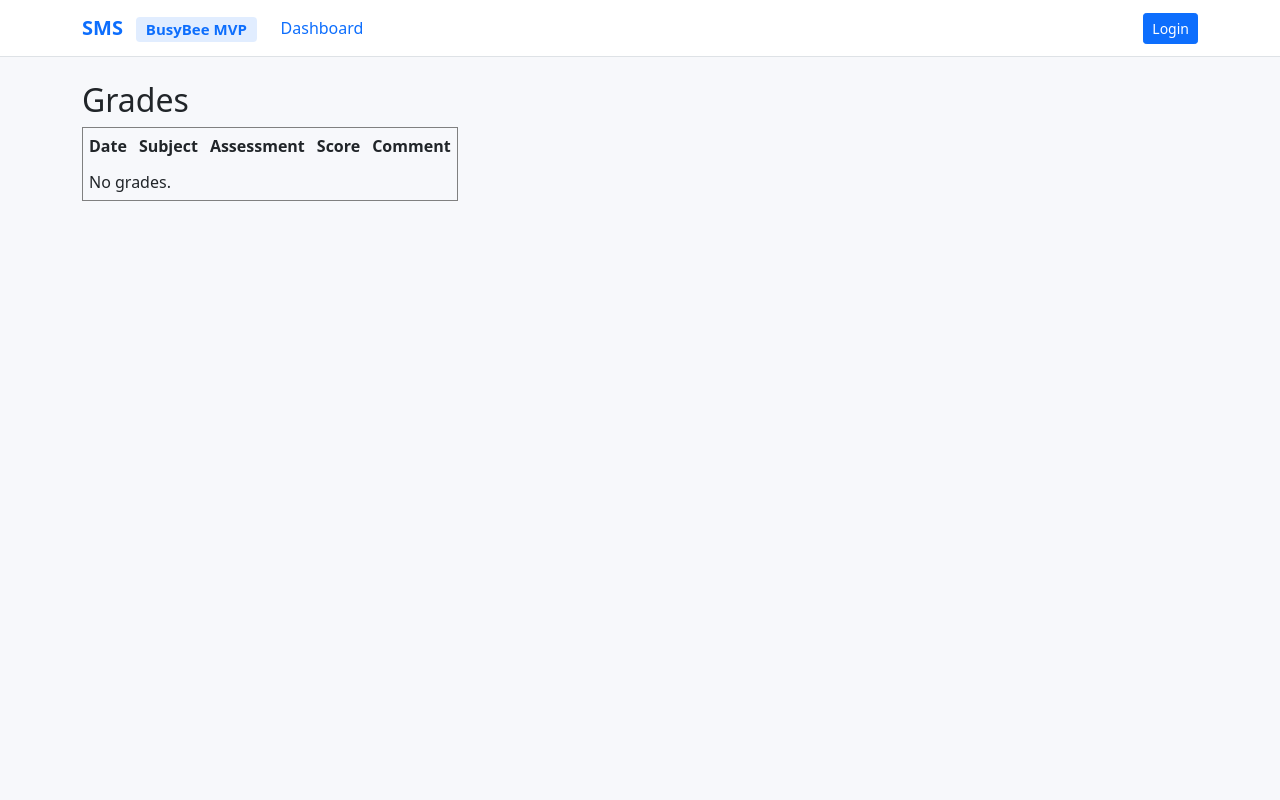
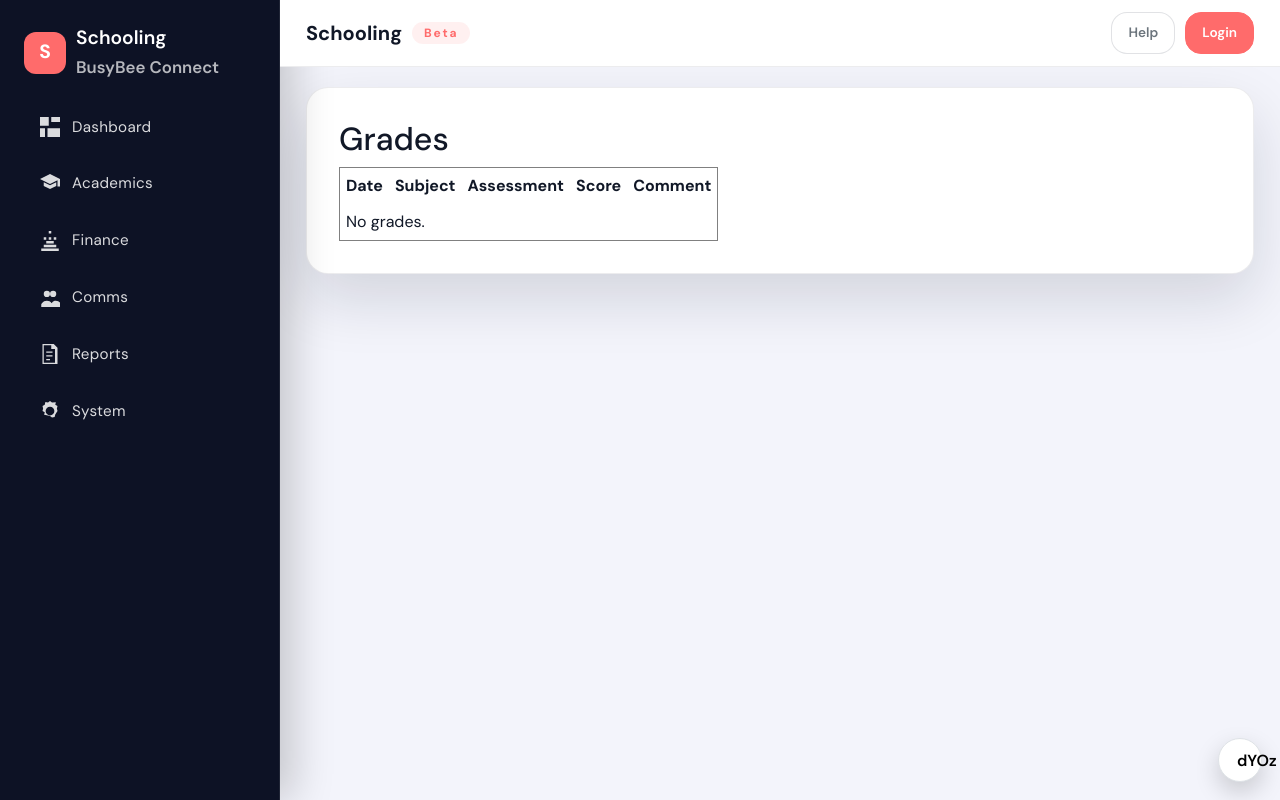
Before and after one commit to McArenaHart/school-management-system, a Django app: template sms/templates/academics/my_grades.html in a window 1280 px wide. Run offline with Django 5.2, Linux system fonts and the light colour scheme; the template is opened without the code that fills it, so the values that code supplies are empty; some libraries are stand-ins or nearby versions.

Commit message:
Simplify navbar to help + avatar

```diff
--- a/sms/templates/base.html
+++ b/sms/templates/base.html
@@ -8,97 +8,147 @@
 
     <!-- Bootstrap 5 -->
     <link href="{% static 'assets/vendor/css/bootstrap.min.css' %}" rel="stylesheet"/>
-
-    <style>
-      body { background: #f7f8fb; }
-      .card { border: 0; box-shadow: 0 6px 18px rgba(24, 39, 75, 0.06); }
-      .badge-soft { background: rgba(13,110,253,.12); color: #0d6efd; }
-      .nav-pill-active { background: rgba(13,110,253,.12) !important; border-radius: 999px; }
-      .nav-link { border-radius: 999px; }
-    </style>
+    <link href="{% static 'assets/css/dashboard.css' %}" rel="stylesheet"/>
+    <link href="https://fonts.googleapis.com/css2?family=DM+Sans:wght@400;500;600;700&display=swap" rel="stylesheet">
   </head>
 
   <body>
-    <nav class="navbar navbar-expand-lg bg-white border-bottom sticky-top">
-      <div class="container">
-        <a class="navbar-brand fw-bold" href="{% url 'accounts:dashboard' %}">
-          SMS <span class="badge badge-soft ms-2">BusyBee MVP</span>
-        </a>
-
-        <button class="navbar-toggler" type="button" data-bs-toggle="collapse" data-bs-target="#navMain">
-          <span class="navbar-toggler-icon"></span>
+    <button id="themeToggle" class="btn btn-light border position-fixed" style="bottom: 18px; right: 18px; z-index: 1100; box-shadow: 0 10px 24px rgba(0,0,0,0.18); border-radius: 50%; width: 44px; height: 44px; display: grid; place-items: center;">
+      <span id="themeIcon" aria-hidden="true">dYOz</span>
+      <span class="visually-hidden">Toggle theme</span>
     </button>
 
-        <div class="collapse navbar-collapse" id="navMain">
-          <ul class="navbar-nav me-auto mb-2 mb-lg-0">
-            <li class="nav-item">
-              <a class="nav-link {% if request.resolver_match and request.resolver_match.view_name == 'accounts:dashboard' %}nav-pill-active{% endif %}"
-                href="{% url 'accounts:dashboard' %}">
-                Dashboard
+    <div class="app-shell">
+      <aside class="sidebar">
+        <div class="brand">
+          <div class="dot">S</div>
+          <div>
+            <div>Schooling</div>
+            <small>BusyBee Connect</small>
+          </div>
+        </div>
+        <nav>
+          <a href="{% url 'accounts:dashboard' %}" class="{% if request.resolver_match and request.resolver_match.view_name == 'accounts:dashboard' %}active{% endif %}">
+            <svg viewBox="0 0 16 16"><path d="M0 0h7v7H0zM9 0h7v4H9zM0 9h4v7H0zM6 9h10v7H6z"/></svg>
+            <span>Dashboard</span>
           </a>
-            </li>
+          <a href="{% url 'academics:my_timetable' %}" class="{% if request.resolver_match and request.resolver_match.app_name == 'academics' %}active{% endif %}">
+            <svg viewBox="0 0 16 16"><path d="M8 0 0 4l8 4 6-3v5h2V4L8 0Zm0 9L3 6.5v3L8 12l5-2.5v-3L8 9Z"/></svg>
+            <span>Academics</span>
+          </a>
+          <a href="{% url 'finance:my_fees' %}" class="{% if request.resolver_match and request.resolver_match.app_name == 'finance' %}active{% endif %}">
+            <svg viewBox="0 0 16 16"><path d="M1 14h14v2H1zm2-3h10v2H3zm2-3h6v2H5zm2-3h2v2H7zm-4 0h2v2H3zm8 0h2v2h-2zM7 2h2V0H7z"/></svg>
+            <span>Finance</span>
+          </a>
+          <a href="{% url 'comms:inbox' %}" class="{% if request.resolver_match and request.resolver_match.app_name == 'comms' %}active{% endif %}">
+            <svg viewBox="0 0 16 16"><path d="M5.5 8a2.5 2.5 0 1 1 0-5 2.5 2.5 0 0 1 0 5Zm5 0a2.5 2.5 0 1 1 0-5 2.5 2.5 0 0 1 0 5ZM1 14s1-3 4.5-3S10 14 10 14v2H1Zm8 0s.125-.75.621-1.5C10.33 11.48 11.5 11 12.5 11 16 11 17 14 17 14v2H9Z"/></svg>
+            <span>Comms</span>
+          </a>
+          <a href="{% url 'reports:dashboard' %}" class="{% if request.resolver_match and request.resolver_match.app_name == 'reports' %}active{% endif %}">
+            <svg viewBox="0 0 16 16"><path d="M2 0h9l3 3v13H2zM3 1v14h9V4H9V1zm2 5h5v1H5zm0 3h5v1H5zm0 3h3v1H5z"/></svg>
+            <span>Reports</span>
+          </a>
+          {% if request.user.is_principal or request.user.is_school_admin %}
+            <a href="{% url 'core:settings' %}" class="{% if request.resolver_match and request.resolver_match.app_name == 'core' %}active{% endif %}">
+              <svg viewBox="0 0 16 16"><path d="M8 0a8 8 0 1 0 0 16A8 8 0 0 0 8 0Zm0 3.5a4.5 4.5 0 1 1 0 9 4.5 4.5 0 0 1 0-9Zm0 2a2.5 2.5 0 1 0 0 5 2.5 2.5 0 0 0 0-5Z"/></svg>
+              <span>Core</span>
+            </a>
+          {% endif %}
+          <a href="{% url 'rbac:home' %}" class="{% if request.resolver_match and request.resolver_match.app_name == 'rbac' %}active{% endif %}">
+            <svg viewBox="0 0 16 16"><path d="M9.6 1.2 8 0 6.4 1.2 4.3.8 3.8 3 2 4l.5 2L2 8l1.8 1-.5 2 2.1.4L8 12l1.6 1.2 2.1-.4.5-2L14 8l-.5-2L14 4l-1.8-1 .5-2zM8 4.5a3.5 3.5 0 1 1 0 7 3.5 3.5 0 0 1 0-7z"/></svg>
+            <span>System</span>
+          </a>
+        </nav>
+      </aside>
 
+      <div class="workspace">
+        <header class="top-bar">
+          <div class="brand-name">
+            <span>Schooling</span>
+            <span class="pill">Beta</span>
+          </div>
+          <div class="actions">
+            <a href="#" class="text-muted">Help</a>
             {% if request.user.is_authenticated %}
-
-              {# Parent #}
-              {% if request.user.is_parent %}
-                <li class="nav-item"><a class="nav-link {% if request.resolver_match and request.resolver_match.app_name == 'academics' and request.resolver_match.url_name == 'parent_student_hub' %}nav-pill-active{% endif %}" href="{% url 'academics:parent_student_hub' %}">Student Hub</a></li>
-                <li class="nav-item"><a class="nav-link {% if request.resolver_match and request.resolver_match.app_name == 'finance' %}nav-pill-active{% endif %}" href="{% url 'finance:my_fees' %}">Fees</a></li>
-                <li class="nav-item"><a class="nav-link {% if request.resolver_match and request.resolver_match.app_name == 'comms' %}nav-pill-active{% endif %}" href="{% url 'comms:inbox' %}">Comms</a></li>
-                <li class="nav-item"><a class="nav-link {% if request.resolver_match and request.resolver_match.app_name == 'reports' and request.resolver_match.url_name != 'dashboard' %}nav-pill-active{% endif %}" href="{% url 'reports:home' %}">Reports</a></li>
-              {% endif %}
-
-              {# Teacher #}
-              {% if request.user.is_teacher %}
-                <li class="nav-item"><a class="nav-link {% if request.resolver_match and request.resolver_match.app_name == 'academics' and request.resolver_match.url_name == 'teacher_home' %}nav-pill-active{% endif %}" href="{% url 'academics:teacher_home' %}">Teaching</a></li>
-                <li class="nav-item"><a class="nav-link {% if request.resolver_match and request.resolver_match.app_name == 'academics' and request.resolver_match.url_name in 'take_attendance_pick take_attendance_mark' %}nav-pill-active{% endif %}" href="{% url 'academics:take_attendance_pick' %}">Attendance</a></li>
-                <li class="nav-item"><a class="nav-link {% if request.resolver_match and request.resolver_match.app_name == 'academics' and request.resolver_match.url_name in 'teacher_assessments create_assessment enter_grades' %}nav-pill-active{% endif %}" href="{% url 'academics:teacher_assessments' %}">Assessments</a></li>
-                <li class="nav-item"><a class="nav-link {% if request.resolver_match and request.resolver_match.app_name == 'comms' %}nav-pill-active{% endif %}" href="{% url 'comms:inbox' %}">Comms</a></li>
-              {% endif %}
-
-              {# Admin / Principal (now includes superuser/staff) #}
-              {% if request.user.is_superuser or request.user.is_staff or request.user.is_principal or request.user.is_school_admin %}
-                <li class="nav-item"><a class="nav-link {% if request.resolver_match and request.resolver_match.app_name == 'reports' and request.resolver_match.url_name == 'dashboard' %}nav-pill-active{% endif %}" href="{% url 'reports:dashboard' %}">Analytics</a></li>
-                <li class="nav-item"><a class="nav-link {% if request.resolver_match and request.resolver_match.app_name == 'registrar' %}nav-pill-active{% endif %}" href="{% url 'registrar:admissions_list' %}">Admissions</a></li>
-                <li class="nav-item"><a class="nav-link {% if request.resolver_match and request.resolver_match.app_name == 'people' %}nav-pill-active{% endif %}" href="{% url 'people:my_students' %}">People</a></li>
-                <li class="nav-item"><a class="nav-link {% if request.resolver_match and request.resolver_match.app_name == 'finance' and request.resolver_match.url_name == 'verification_queue' %}nav-pill-active{% endif %}" href="{% url 'finance:verification_queue' %}">Verify POP</a></li>
-                <li class="nav-item"><a class="nav-link {% if request.resolver_match and request.resolver_match.app_name == 'reports' and request.resolver_match.url_name != 'dashboard' %}nav-pill-active{% endif %}" href="{% url 'reports:home' %}">Reports</a></li>
-              {% endif %}
-
-              {# IT Admin / System (also allow superuser) #}
-              {% if request.user.is_superuser or request.user.is_it_admin %}
-                <li class="nav-item"><a class="nav-link {% if request.resolver_match and request.resolver_match.app_name == 'rbac' %}nav-pill-active{% endif %}" href="{% url 'rbac:home' %}">System</a></li>
-              {% endif %}
-
-            {% endif %}
-          </ul>
-
-
-          <div class="d-flex align-items-center gap-2">
-            {% if request.user.is_authenticated %}
-              <span class="text-muted small">{{ request.user.username }}</span>
-              <a class="btn btn-outline-secondary btn-sm" href="{% url 'accounts:logout' %}">Logout</a>
+              <div class="avatar">{{ request.user.username|slice:":1"|upper }}</div>
             {% else %}
-              <a class="btn btn-primary btn-sm" href="{% url 'accounts:login' %}">Login</a>
+              <a href="{% url 'accounts:login' %}" class="cta">Login</a>
             {% endif %}
           </div>
-        </div>
-      </div>
-    </nav>
+        </header>
 
-    <main class="container my-4">
+        <div class="workspace-body">
+          {% block hero %}{% endblock %}
+
+          <div class="page-panel">
             {% if messages %}
+              <div class="mb-3">
                 {% for m in messages %}
-          <div class="alert alert-{{ m.tags|default:'info' }} alert-dismissible fade show" role="alert">
+                  {% if "error" in m.tags %}
+                    <div class="alert alert-danger alert-dismissible fade show" role="alert">
+                  {% elif "warning" in m.tags %}
+                    <div class="alert alert-warning alert-dismissible fade show" role="alert">
+                  {% elif "success" in m.tags %}
+                    <div class="alert alert-success alert-dismissible fade show" role="alert">
+                  {% else %}
+                    <div class="alert alert-info alert-dismissible fade show" role="alert">
+                  {% endif %}
                       {{ m }}
                       <button type="button" class="btn-close" data-bs-dismiss="alert"></button>
                     </div>
                 {% endfor %}
+              </div>
+            {% endif %}
+            {% if form and form.errors %}
+              <div class="alert alert-danger">
+                Please fix the highlighted errors below.
+                {% if form.non_field_errors %}
+                  <div class="mt-2 small">{{ form.non_field_errors }}</div>
+                {% endif %}
+              </div>
             {% endif %}
 
             {% block content %}{% endblock %}
-    </main>
+          </div>
+        </div>
+      </div>
+    </div>
 
     <script src="{% static 'assets/vendor/js/bootstrap.bundle.min.js' %}"></script>
+    {% block extra_js %}{% endblock %}
   </body>
+  <script>
+    (() => {
+      const body = document.body;
+      const saved = localStorage.getItem("theme");
+      const btn = document.getElementById("themeToggle");
+      const icon = document.getElementById("themeIcon");
+      const applyIcon = (isDark) => {
+        if (!icon) return;
+        icon.textContent = isDark ? "dYOT" : "dYOz";
+      };
+
+      if (saved === "dark") {
+        body.setAttribute("data-theme", "dark");
+        applyIcon(true);
+      } else {
+        applyIcon(false);
+      }
+
+      if (btn) {
+        btn.addEventListener("click", () => {
+          const isDark = body.getAttribute("data-theme") === "dark";
+          if (isDark) {
+            body.removeAttribute("data-theme");
+            localStorage.setItem("theme", "light");
+            applyIcon(false);
+          } else {
+            body.setAttribute("data-theme", "dark");
+            localStorage.setItem("theme", "dark");
+            applyIcon(true);
+          }
+        });
+      }
+    })();
+  </script>
 </html>
```
Lines whose indentation alone changed are shown as unchanged.
